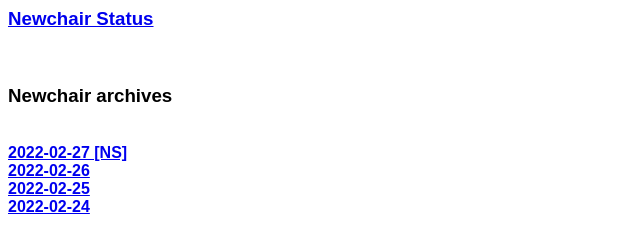
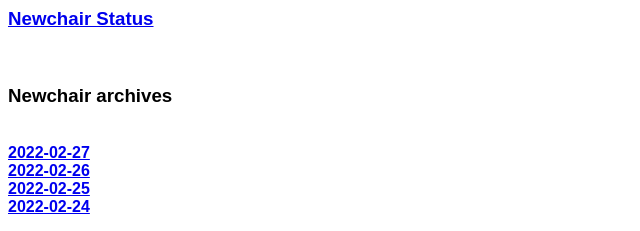
Before and after one commit to forevertoocat/newchair, a plain HTML site: page index.html in a window 1280 px wide. Shown: the top 231 px of the page, 0-640 px from the left. Drawn offline with Linux system fonts and the light colour scheme.

Commit message:
Update index.html

```diff
--- a/index.html
+++ b/index.html
@@ -8,7 +8,7 @@
 
 <h3>Newchair archives</h3>
 <br>
-<a href="https://mc.semisol.dev/2022-02-27T00:00:02Z.tgz.enc"><b>2022-02-27 [NS]</b></a><br>
+<a href="https://drive.google.com/file/d/1OzM0J4aNgEdtWC12ITEqbEJXazrlwaq5/view?usp=sharing"><b>2022-02-27</b></a><br>
 <a href="https://drive.google.com/file/d/1lU_2kDLc7S4iMjYPEI0n98C50DKj8gyl/view?usp=sharing"><b>2022-02-26</b></a><br>
 <a href="https://drive.google.com/file/d/1lOh308YI1MDoUiUCUgd27dcV9fqLZetr/view?usp=sharing"><b>2022-02-25</b></a><br>
 <a href="https://drive.google.com/file/d/1XabrwMRErAlQFhSlBYZ08w5rofOllV1h/view?usp=sharing"><b>2022-02-24</b></a>
@@ -18,3 +18,4 @@
 <br>This website does not use any analytics system and logs nothing.
 <br>Website © forevertoo - 2022</b>
 <br>All of the data on the Minecraft map is user generated and i do not own it.
+<br>#NoToSemisolToS
```
